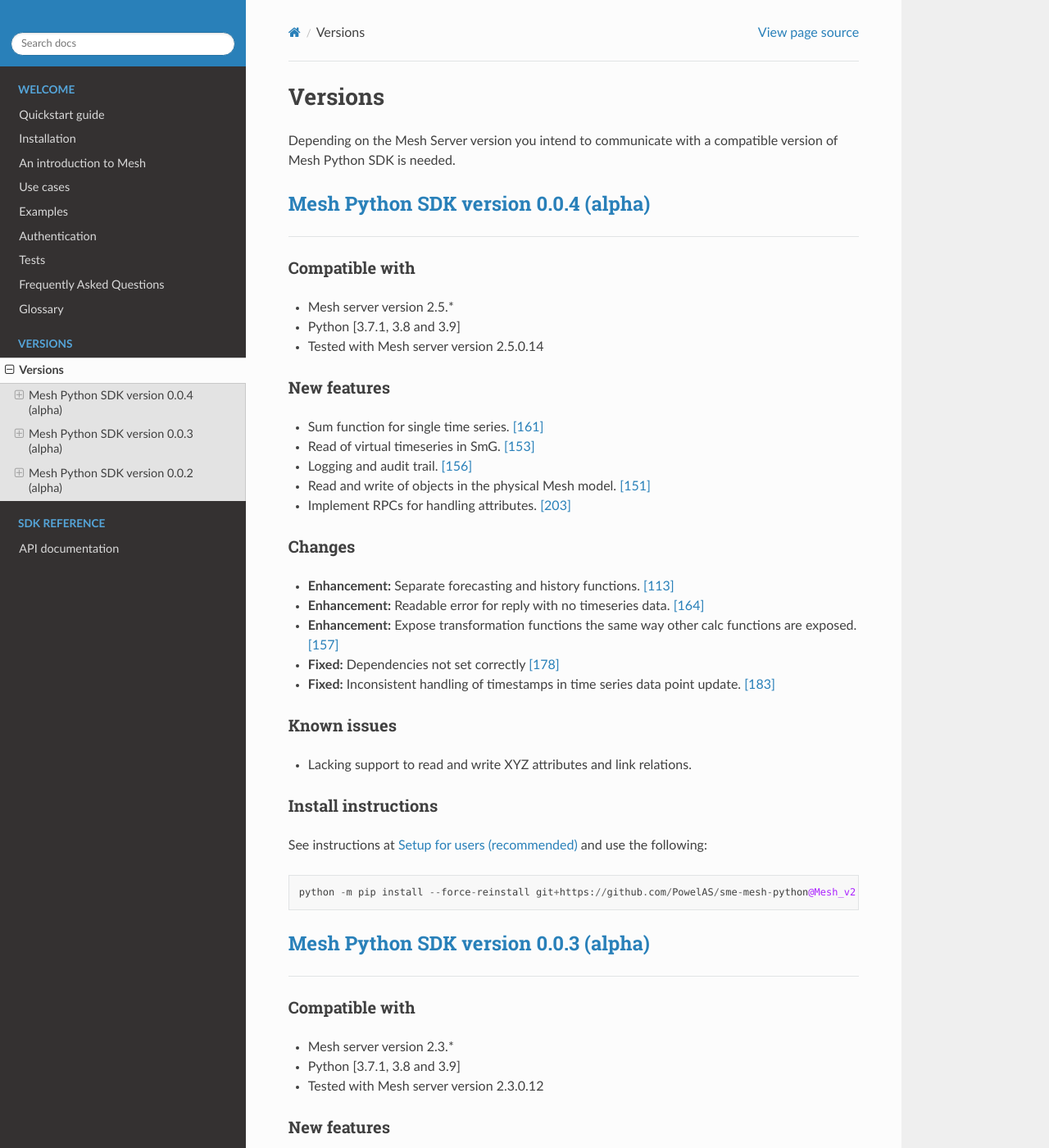
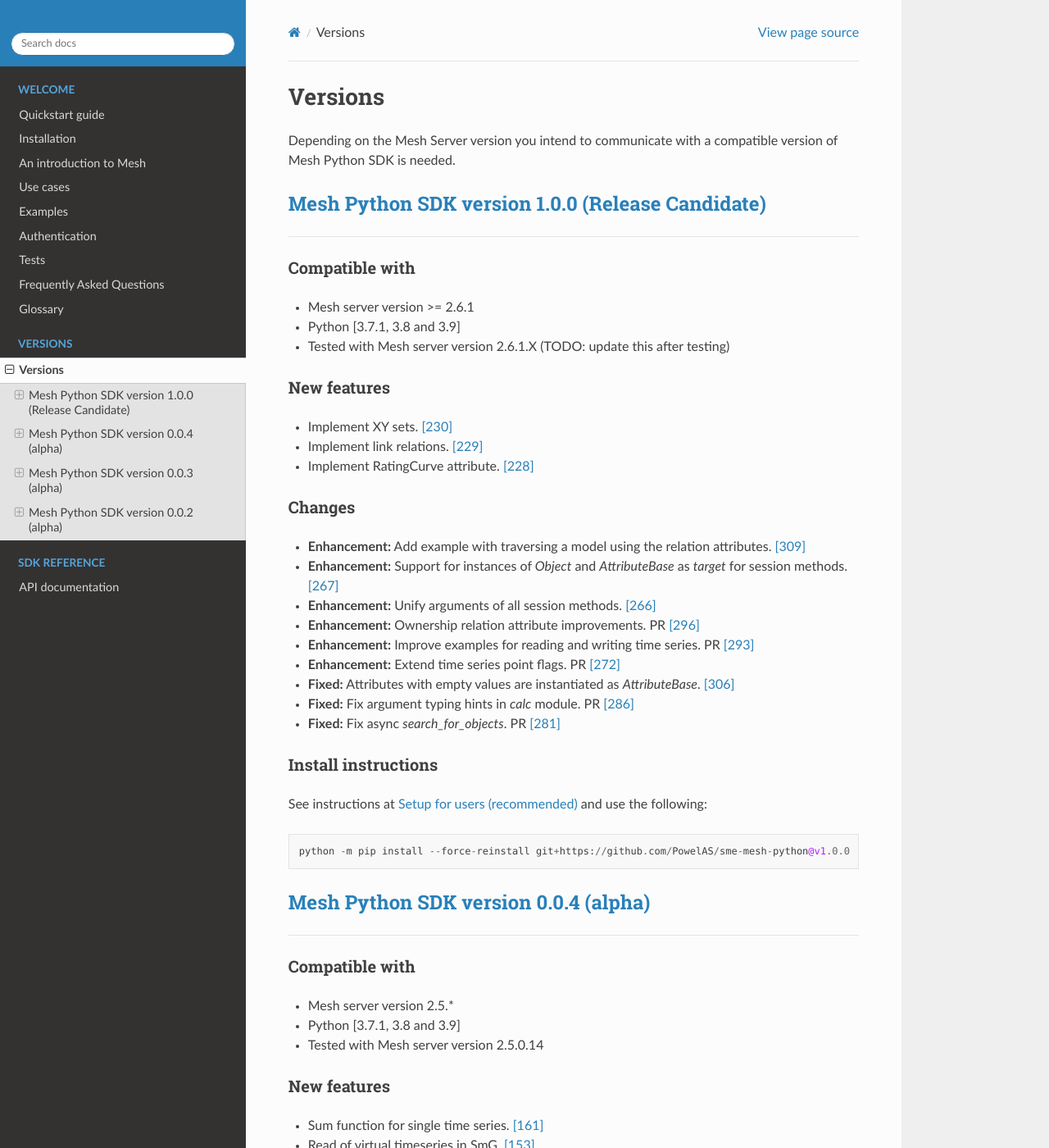
Before and after one commit to Volue-Public/energy-mesh-python, a Sphinx documentation site: the page built from docs/source/versions.rst, in a window 1280 px wide and 1400 px high. Shown: the whole window at 82% size. Built offline with Sphinx 7.4.7 and the Read the Docs theme 2.0.0, drawn with Linux system fonts in a browser that asks for light colours.

```diff
--- a/docs/source/conf.py
+++ b/docs/source/conf.py
@@ -87,6 +87,7 @@ def setup(app):
 # Options for: sphinx.ext.extlinks
 extlinks = {
     "issue": ("https://github.com/PowelAS/sme-mesh-python/issues/%s", "[%s]"),
+    "pull": ("https://github.com/PowelAS/sme-mesh-python/pull/%s", "[%s]"),
 }
 
 # Options for: sphinx.ext.intersphinx
--- a/docs/source/index.rst
+++ b/docs/source/index.rst
@@ -6,8 +6,6 @@ communicate with Volue Energy's Mesh server.
 
 To learn what's new and noteworthy head on over to our :doc:`versions` section.
 
-.. note::
-    The Python SDK is currently in `alpha <https://en.wikipedia.org/wiki/Software_release_life_cycle#Alpha>`_
 
 Getting started
 ----------------
--- a/docs/source/versions.rst
+++ b/docs/source/versions.rst
@@ -2,6 +2,48 @@ Versions
 --------
 
 Depending on the Mesh Server version you intend to communicate with a compatible version of Mesh Python SDK is needed.
+
+`Mesh Python SDK version 1.0.0 (Release Candidate) <https://github.com/PowelAS/sme-mesh-python/releases/tag/v1.0.0>`_
+*************************************************************************************************************************
+
+------------
+
+Compatible with
+~~~~~~~~~~~~~~~~~~
+
+- Mesh server version >= 2.6.1
+- Python [3.7.1, 3.8 and 3.9]
+- Tested with Mesh server version 2.6.1.X (TODO: update this after testing)
+
+New features
+~~~~~~~~~~~~~~~~~~
+
+- Implement XY sets. :issue:`230`
+- Implement link relations. :issue:`229`
+- Implement RatingCurve attribute. :issue:`228`
+
+Changes
+~~~~~~~~~~~~~~~~~~
+
+- **Enhancement:** Add example with traversing a model using the relation attributes. :issue:`309`
+- **Enhancement:** Support for instances of *Object* and *AttributeBase* as *target* for session methods. :issue:`267`
+- **Enhancement:** Unify arguments of all session methods. :issue:`266`
+- **Enhancement:** Ownership relation attribute improvements. PR :pull:`296`
+- **Enhancement:** Improve examples for reading and writing time series. PR :pull:`293`
+- **Enhancement:** Extend time series point flags. PR :pull:`272`
+- **Fixed:** Attributes with empty values are instantiated as *AttributeBase*. :issue:`306`
+- **Fixed:** Fix argument typing hints in *calc* module. PR :pull:`286`
+- **Fixed:** Fix async *search_for_objects*. PR :pull:`281`
+
+Install instructions
+~~~~~~~~~~~~~~~~~~~~~~~~~~~~~~~~~~~~
+
+See instructions at :ref:`Setup for users` and use the following:
+
+::
+
+    python -m pip install --force-reinstall git+https://github.com/PowelAS/sme-mesh-python@v1.0.0
+
 
 `Mesh Python SDK version 0.0.4 (alpha) <https://github.com/PowelAS/sme-mesh-python/releases/tag/Mesh_v2.5>`_
 *************************************************************************************************************************
--- a/pyproject.toml
+++ b/pyproject.toml
@@ -1,6 +1,6 @@
 [tool.poetry]
 name = "volue.mesh"
-version = "0.0.4"
+version = "1.0.0"
 description = ""
 license = "Proprietary"
 authors = ["Volue AS"]
```
